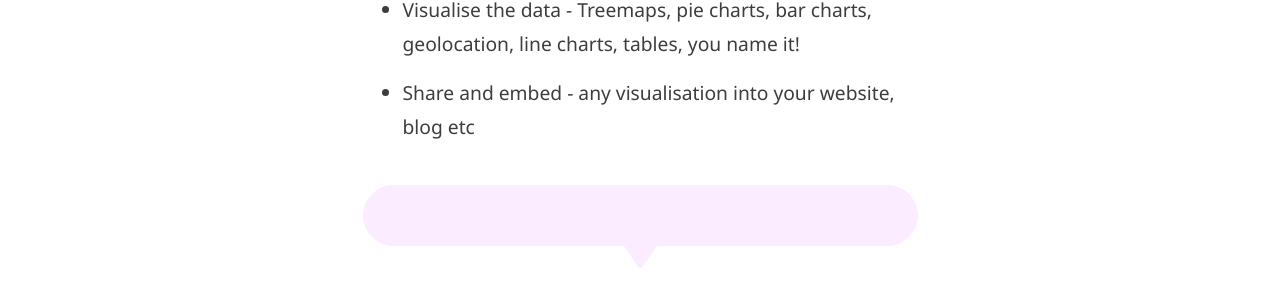
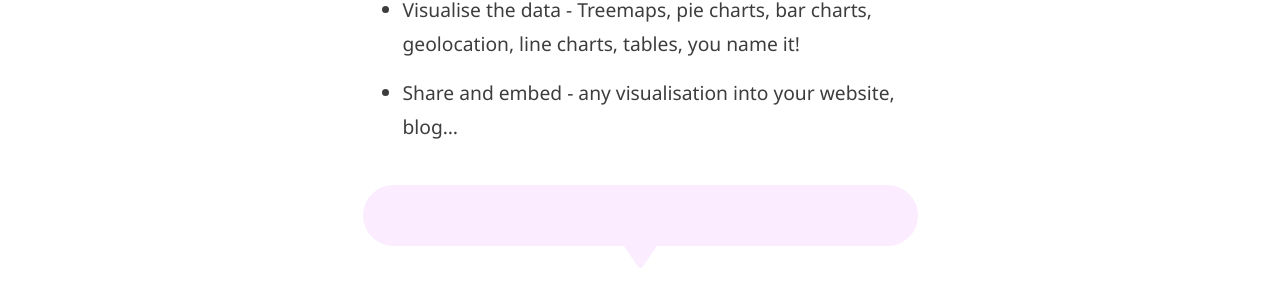
Before and after one commit to digidemlab/democat, a Jekyll site: the page built from _posts/2016-11-28-openspending.md, in a window 1280 px wide and 900 px high, scrolled down 1424 px. Shown: the part 181-482 px from the top of the window. Built offline with Jekyll 4.4.1, drawn with Linux system fonts in a browser that asks for light colours.

Commit message:
Updated Openspending

```diff
--- a/_posts/2016-11-28-openspending.md
+++ b/_posts/2016-11-28-openspending.md
@@ -31,4 +31,4 @@ The OpenSpending project is community-owned and community-run database and solut
 * Upload your own data set
 * Model your data - so it can work with the visualisation software
 * Visualise the data - Treemaps, pie charts, bar charts, geolocation, line charts, tables, you name it!
-* Share and embed - any visualisation into your website, blog etc
+* Share and embed - any visualisation into your website, blog...
```
